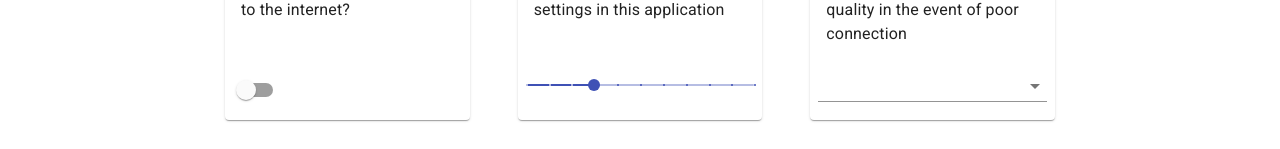
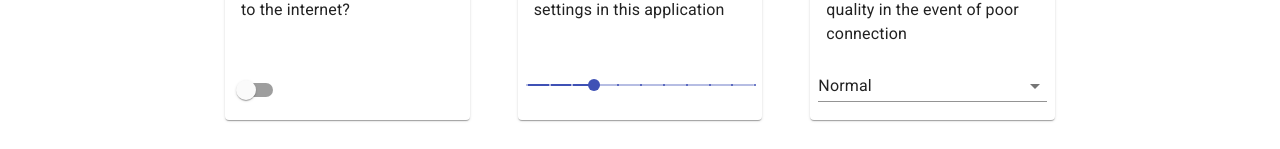
Before and after one commit to robpwatkins/music-app, a React (Create React App) app: page / in a window 1280 px wide. Shown: the part 267-416 px from the top of the page. Built offline with nearby package versions, Linux system fonts and the light colour scheme.

Commit message:
i did ittttt

```diff
--- a/src/Dashboard.js
+++ b/src/Dashboard.js
@@ -21,10 +21,9 @@ class Dashboard extends React.Component {
   }
 
   dropdownChange = props => {
-    console.log(`props: ${props}`);
-    // const quality = props.target.value;
-    this.setState({ soundQuality: props })
-    console.log(`Sound Quality: ${this.state.soundQuality}`);
+    this.setState(( {soundQuality: props }), () => {
+      console.log(`Sound Quality: ${this.state.soundQuality}`);
+    })
   }
 
   render() {
--- a/src/SoundCard.js
+++ b/src/SoundCard.js
@@ -20,7 +20,7 @@ function SoundCard (props) {
         </CardContent>
         <CardActions>
           <FormControl fullWidth>
-            <Select onChange={event => props.dropdownChange(event.target.value)} value=''>
+            <Select onChange={event => props.dropdownChange(event.target.value)} value={props.soundQuality}>
               <MenuItem value={1}>Low</MenuItem>
               <MenuItem value={2}>Normal</MenuItem>
               <MenuItem value={3}>High</MenuItem>
```
